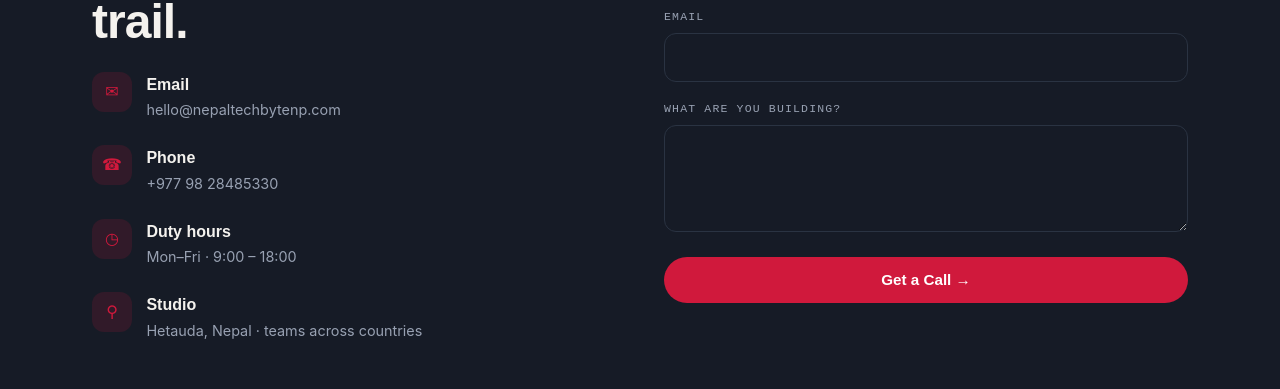
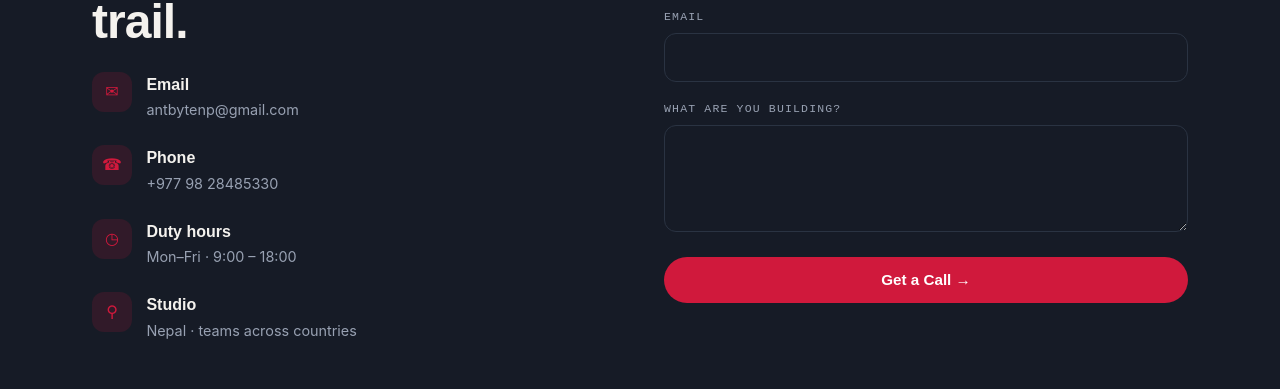
Before and after one commit to anptechbyte/techbytenp, a plain HTML site: page antbyteweb/index.html in a window 1280 px wide. Shown: the part 5823-6212 px from the top of the page. Drawn offline with Linux system fonts and the light colour scheme.

Commit message:
email updated

```diff
--- a/antbyteweb/index.html
+++ b/antbyteweb/index.html
@@ -202,10 +202,10 @@
     <div class="reveal">
       <p class="eyebrow">Get in touch</p>
       <h2 class="u-h2-contact">Let's map your first trail.</h2>
-      <div class="info-row"><div class="ic" aria-hidden="true">✉</div><div><b>Email</b><span>hello@nepaltechbytenp.com</span></div></div>
+      <div class="info-row"><div class="ic" aria-hidden="true">✉</div><div><b>Email</b><span>antbytenp@gmail.com</span></div></div>
       <div class="info-row"><div class="ic" aria-hidden="true">☎</div><div><b>Phone</b><span>+977 98 28485330</span></div></div>
       <div class="info-row"><div class="ic" aria-hidden="true">◷</div><div><b>Duty hours</b><span>Mon–Fri · 9:00 – 18:00</span></div></div>
-      <div class="info-row"><div class="ic" aria-hidden="true">⚲</div><div><b>Studio</b><span>Hetauda, Nepal · teams across countries</span></div></div>
+      <div class="info-row"><div class="ic" aria-hidden="true">⚲</div><div><b>Studio</b><span>Nepal · teams across countries</span></div></div>
     </div>
     <form class="reveal" id="form" novalidate action="https://api.web3forms.com/submit" method="POST">
       <input type="hidden" name="access_key" value="634175ba-8e86-48c9-8be1-0f0cb2c524f1">
```
